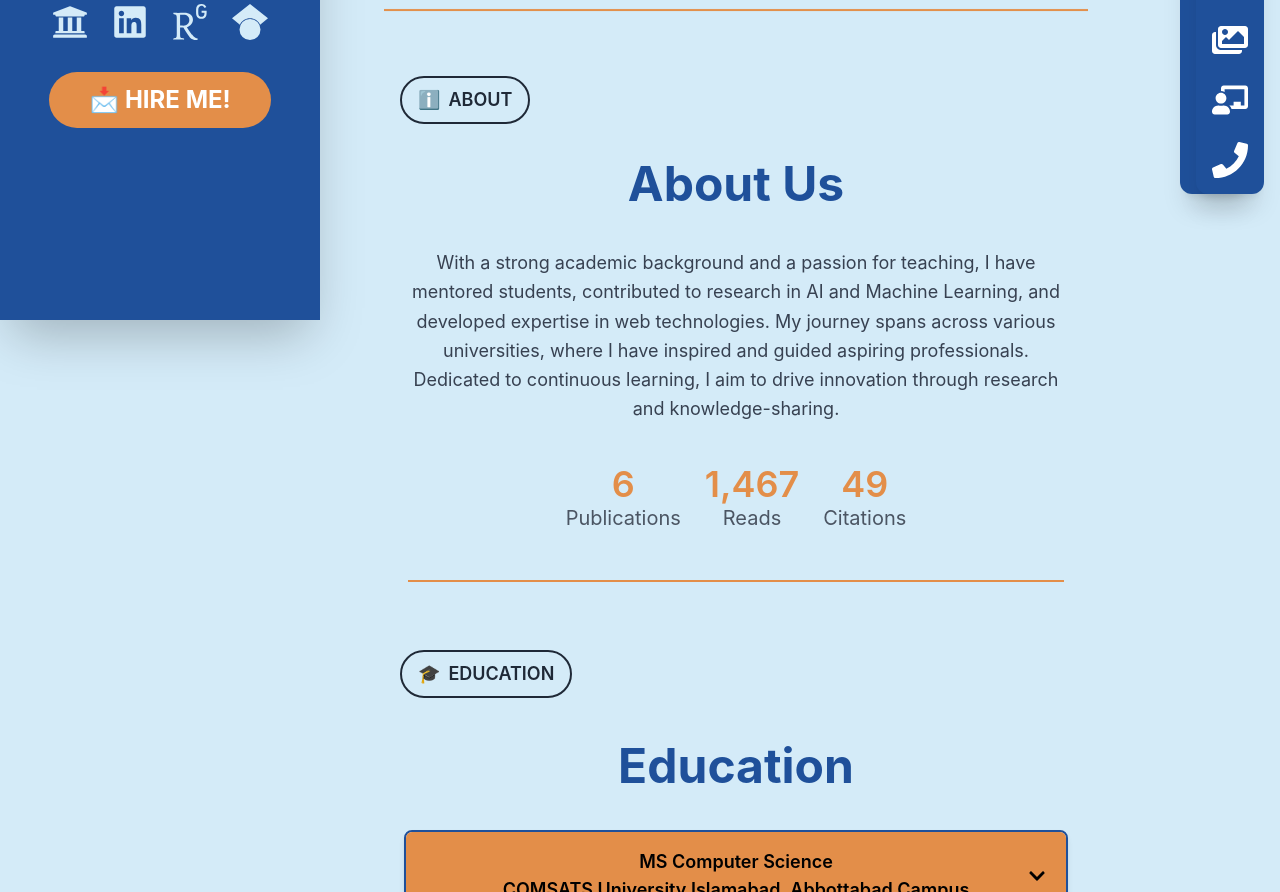
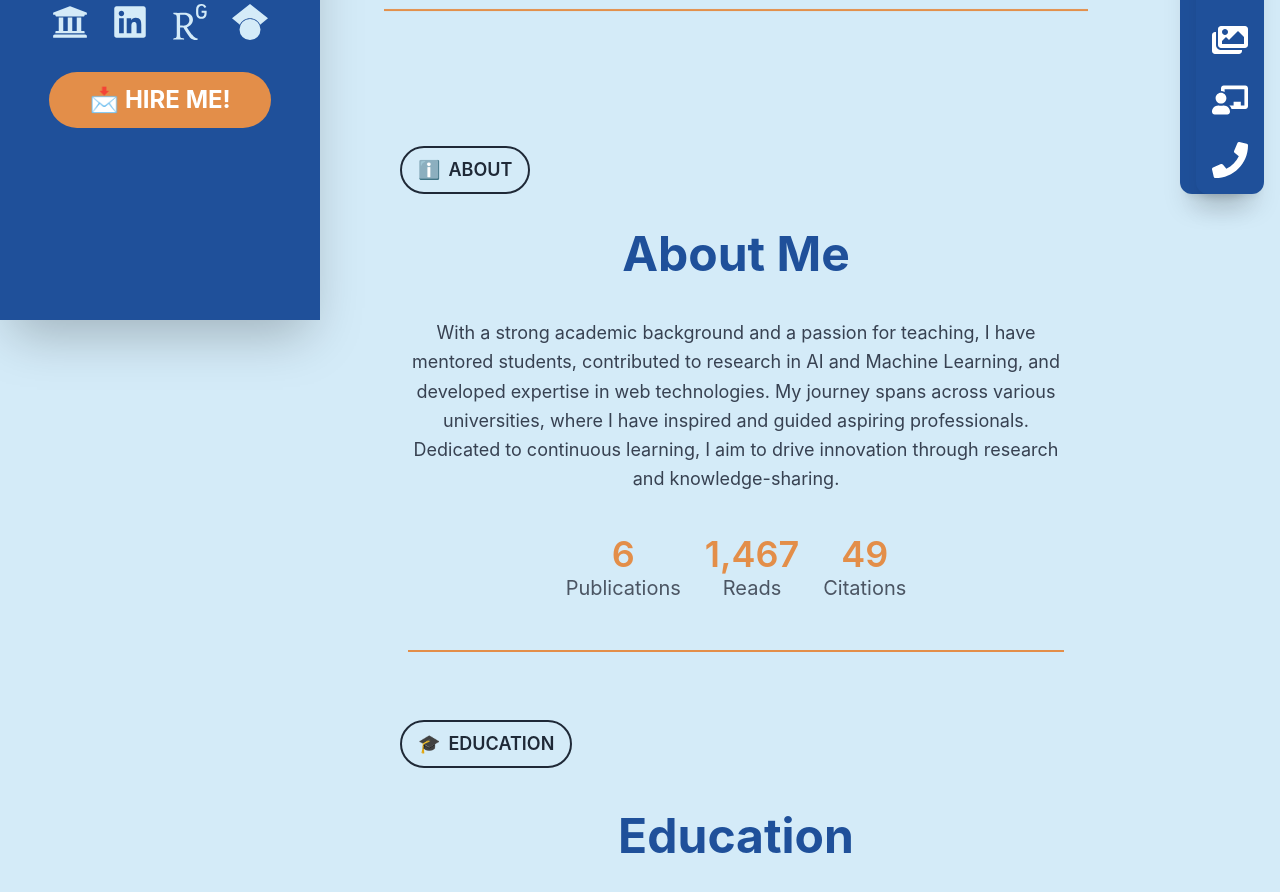
Before and after one commit to Sofia-Aamir/shahab_zarin_portfolio, a React (Create React App) app: page / in a window 1280 px wide. Shown: the part 480-1372 px from the top of the page. Built offline with nearby package versions, Linux system fonts and the light colour scheme.

Commit message:
about page

```diff
--- a/src/AboutUs/AboutUs.js
+++ b/src/AboutUs/AboutUs.js
@@ -11,7 +11,7 @@ const AboutUs = () => {
     <div
     id="about"
     ref={ref}
-    className={`flex flex-col items-center px-6 py-10 mt-[-200px] transition-all duration-1000 ease-in-out will-change-transform ${
+    className={`flex flex-col items-center px-6 py-10 mt-[-130px] transition-all duration-1000 ease-in-out will-change-transform ${
       inView ? "opacity-100 translate-y-0" : "opacity-0 translate-y-10"
     }`}
   >
@@ -24,7 +24,7 @@ const AboutUs = () => {
 
      {/* About Us Section */}
 <div className="flex justify-center items-center text-center space-x-2 mb-10"> {/* Reduced space-x and added mb-2 */}
-  <h1 className="text-5xl font-bold text-[#1F509A]">About Us</h1>
+  <h1 className="text-5xl font-bold text-[#1F509A]">About Me</h1>
 </div>
 
 {/* About Content */}
```
